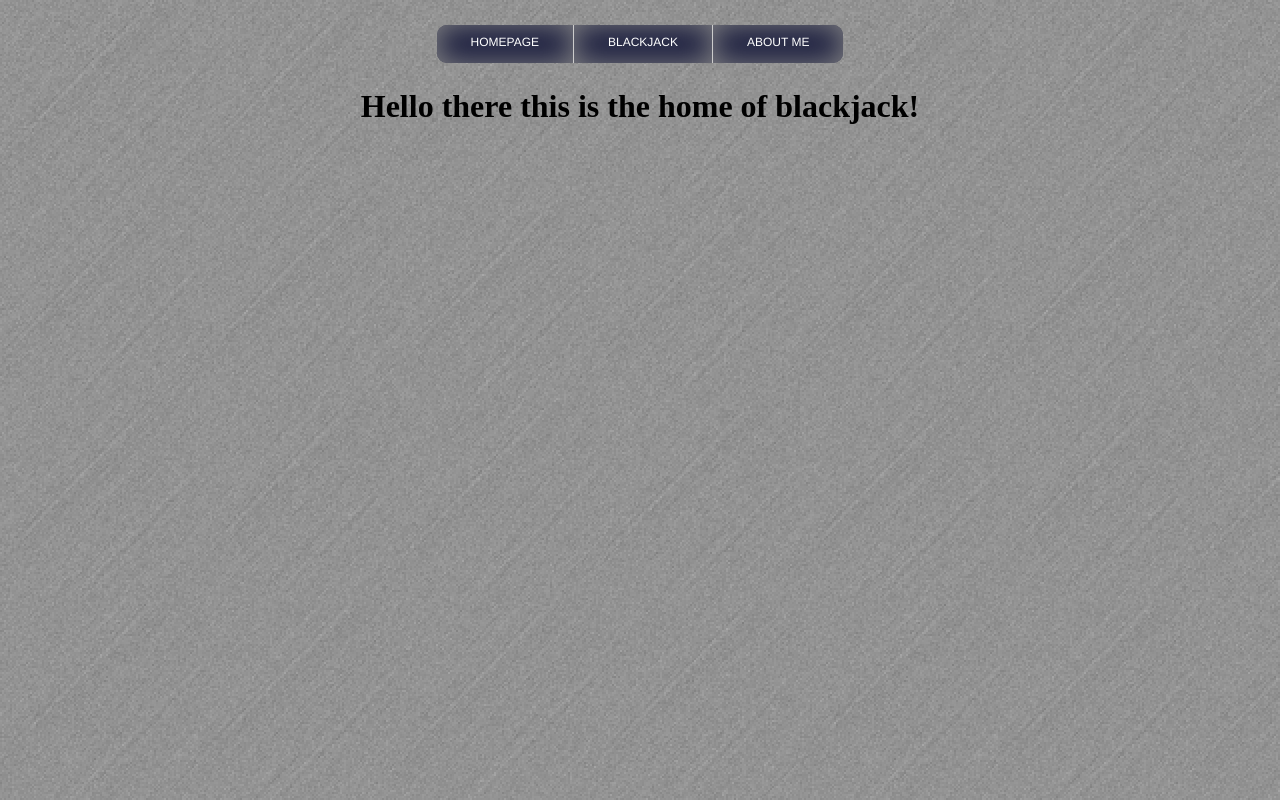
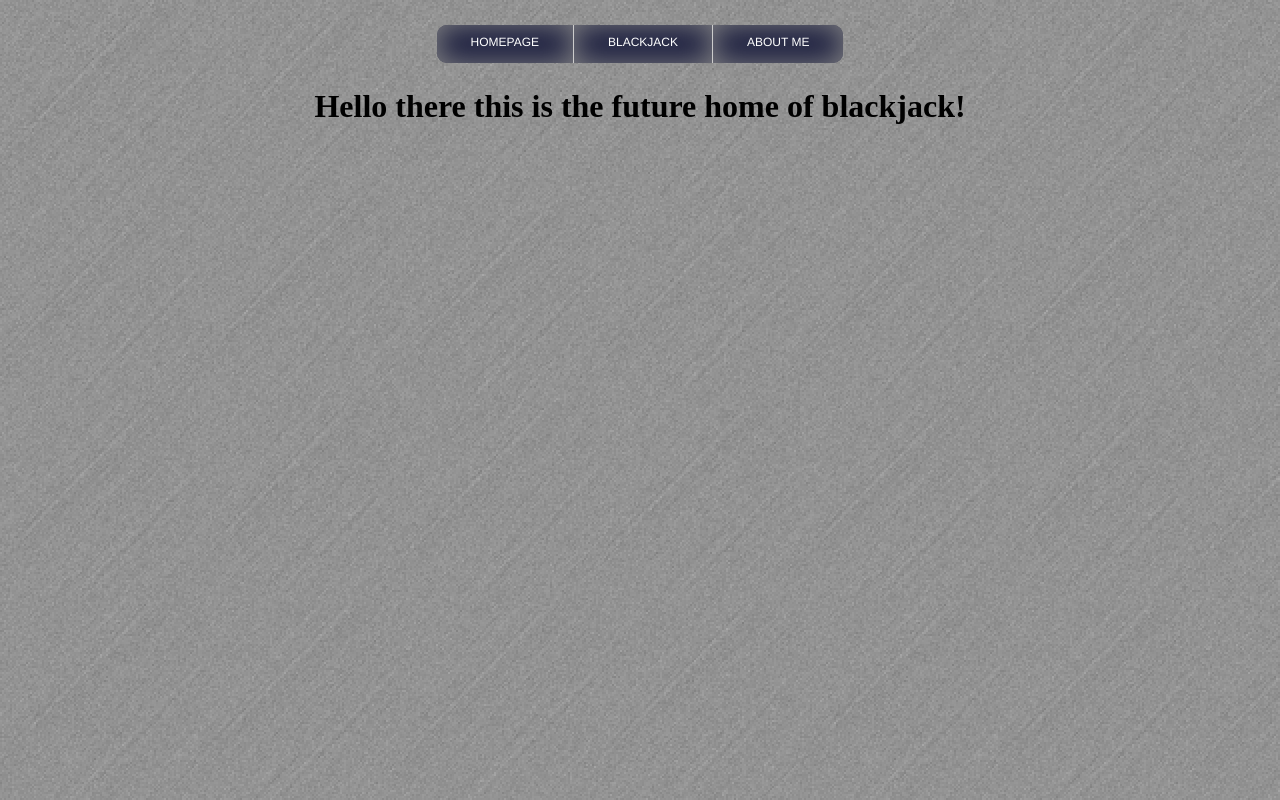
Before and after one commit to TimParrish/website, a React (Create React App) app: page /website/blackjack in a window 1280 px wide. Built offline with nearby package versions, Linux system fonts and the light colour scheme.

Commit message:
updates to text

```diff
--- a/src/WebpageComponents/About.js
+++ b/src/WebpageComponents/About.js
@@ -4,7 +4,7 @@ import { Heading } from "styles";
 function Blackjack() {
   return (
     <>
-      <Heading>Hello there this is the home of about me!</Heading>
+      <Heading>Hello there this is the future home of about me!</Heading>
     </>
   );
 }
--- a/src/WebpageComponents/Blackjack.js
+++ b/src/WebpageComponents/Blackjack.js
@@ -4,7 +4,7 @@ import { Heading } from "styles";
 function Blackjack() {
   return (
     <>
-      <Heading>Hello there this is the home of blackjack!</Heading>
+      <Heading>Hello there this is the future home of blackjack!</Heading>
     </>
   );
 }
--- a/src/images/index.js
+++ b/src/images/index.js
@@ -16,3 +16,4 @@ export { default as CentralMontana3 } from "./centralMontana3.jpg";
 export { default as CentralMontana4 } from "./centralMontana4.jpg";
 export { default as CentralMontana5 } from "./centralMontana5.jpg";
 export { default as CentralMontana6 } from "./centralMontana6.jpg";
+export { default as Wallpaper } from "./wallpaperLight.png";
--- a/src/styles/navStyle.js
+++ b/src/styles/navStyle.js
@@ -11,7 +11,6 @@ export const StyledLink = styled(NavLink)`
   display: block;
   padding: 10px 34px;
   transition: all 1s linear;
-  border-right: 1px solid #ccc;
   box-shadow: inset 0px 0px 30px #888;
   border-right: ${({ type }) => (type === "last" ? "0" : "1px solid #ccc")};
   border-radius: ${({ type }) =>
```
Also changed, not shown: src/WebpageComponents/Homepage.js (+8 -8 lines).
